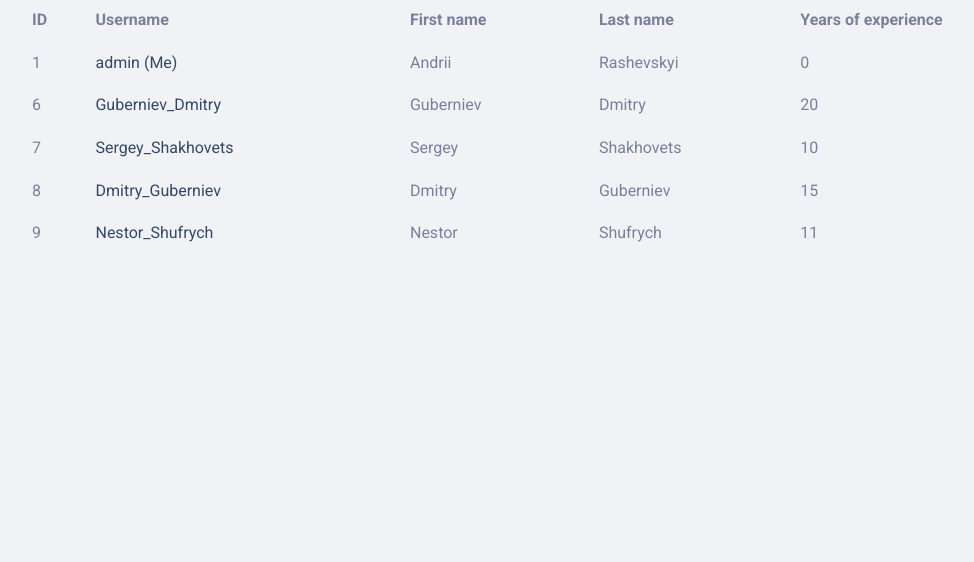
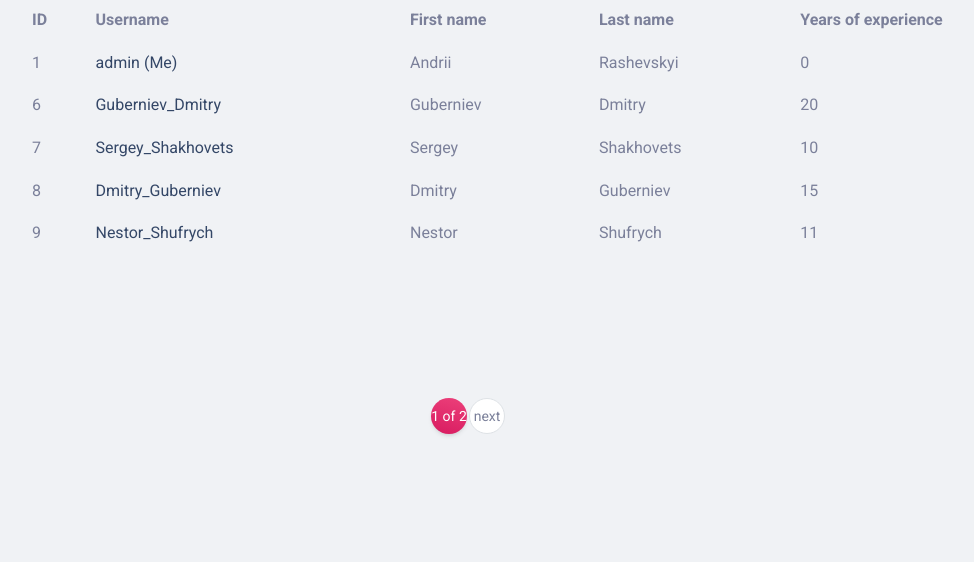
Before and after one commit to Phoenix-Erazer/newspaper_agency, a Django app: page /redactors/ in a window 1280 px wide. Shown: the part 262-824 px from the top of the page, without its empty margins (70-1044 px from the left). Before the commit the page ends 504 px from the top, so only its background shows below. Run offline with Django 4.2, Linux system fonts and the light colour scheme; a user stored in the database is signed in; data comes from the database, SQL or seed files in the repository; some libraries are stand-ins or nearby versions.

Commit message:
Update pagination.html and adding it to newspaper_list.html, newspaper_list.html, topic_list.html

```diff
--- a/templates/includes/pagination.html
+++ b/templates/includes/pagination.html
@@ -1,4 +1,11 @@
 {% load query_transform %}
+
+
+<section class="py-7">
+  <div class="container">
+    <div class="row justify-space-between py-2">
+      <div class="col-lg-4 mx-auto">
+        <ul class="pagination pagination-primary m-4">
           {% if is_paginated %}
             <ul class="pagination">
               {% if page_obj.has_previous %}
@@ -18,3 +25,8 @@
               {% endif %}
             </ul>
             {% endif %}
+        </ul>
+      </div>
+    </div>
+  </div>
+</section>
--- a/templates/newspaper/newspaper_list.html
+++ b/templates/newspaper/newspaper_list.html
@@ -39,5 +39,8 @@
     {% else %}
       <p>There are no newspapers in taxi</p>
     {% endif %}
+
+    {% include 'includes/pagination.html'%}
+
   </div>
 {% endblock content %}
--- a/templates/newspaper/redactor_list.html
+++ b/templates/newspaper/redactor_list.html
@@ -44,5 +44,8 @@
       {% else %}
         <p>There are no redactors in the service.</p>
       {% endif %}
+
+    {% include 'includes/pagination.html' %}
+
   </div>
 {% endblock content %}
--- a/templates/newspaper/topic_list.html
+++ b/templates/newspaper/topic_list.html
@@ -61,5 +61,6 @@
   {% else %}
       <p>There are no topics in the service.</p>
   {% endif %}
+    {% include 'includes/pagination.html' %}
   </div>
 {% endblock content %}
```
Lines whose indentation alone changed are shown as unchanged.
